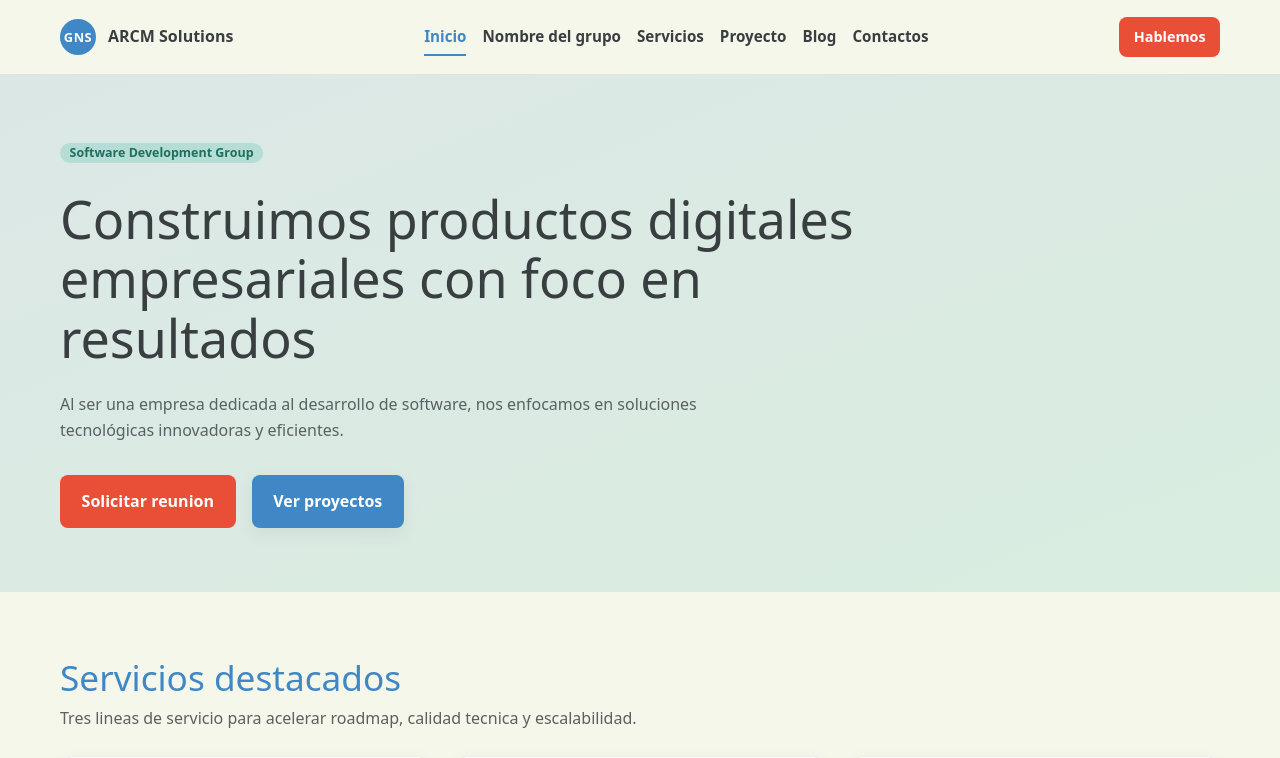
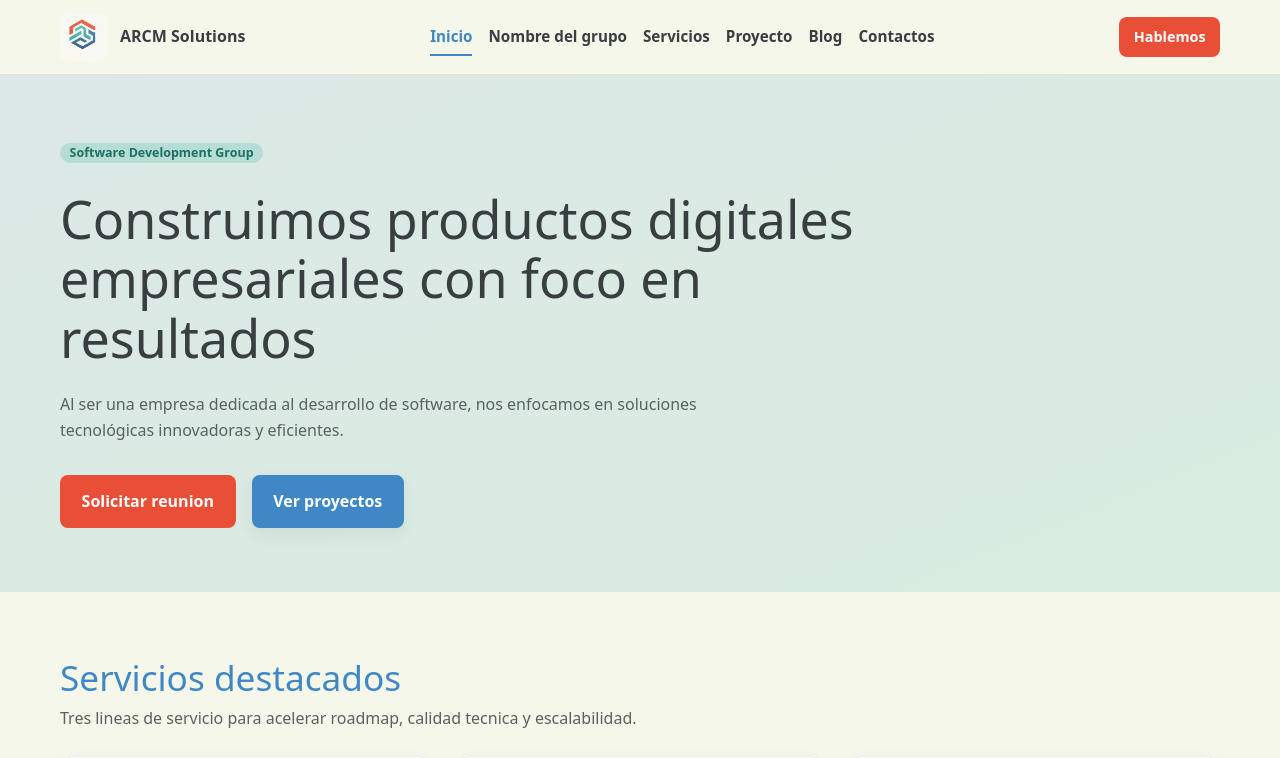
Before and after one commit to Jostero32/PaginaGrupalDAS, a React (Vite) app: page / in a window 1280 px wide. Shown: the top 758 px of the page. Built offline with nearby package versions, Linux system fonts and the light colour scheme.

Commit message:
Se agrega el logo de la empresa

```diff
--- a/src/components/layout/Navbar.css
+++ b/src/components/layout/Navbar.css
@@ -22,6 +22,13 @@
   text-decoration: none;
   font-weight: 700;
   color: var(--color-text);
+}
+
+.brand-logo {
+  width: 48px;
+  height: 48px;
+  border-radius: 8px;
+  object-fit: cover;
 }
 
 .brand-mark {
--- a/src/components/layout/Navbar.jsx
+++ b/src/components/layout/Navbar.jsx
@@ -1,6 +1,7 @@
 import { NavLink } from 'react-router-dom';
 import Button from '../ui/Button';
 import './Navbar.css';
+import logoACRM from '../../assets/logoACRM.jpeg';
 
 const navItems = [
   { label: 'Inicio', to: '/' },
@@ -16,9 +17,7 @@ function Navbar() {
     <header className='navbar-wrapper'>
       <nav className='navbar container' aria-label='Main navigation'>
         <NavLink className='brand' to='/'>
-          <span className='brand-mark' aria-hidden='true'>
-            GNS
-          </span>
+          <img src={logoACRM} alt='ARCM Solutions Logo' className='brand-logo' />
           <span>ARCM Solutions</span>
         </NavLink>
 
```
Also changed, not shown: src/assets/logoACRM.jpeg (added).
